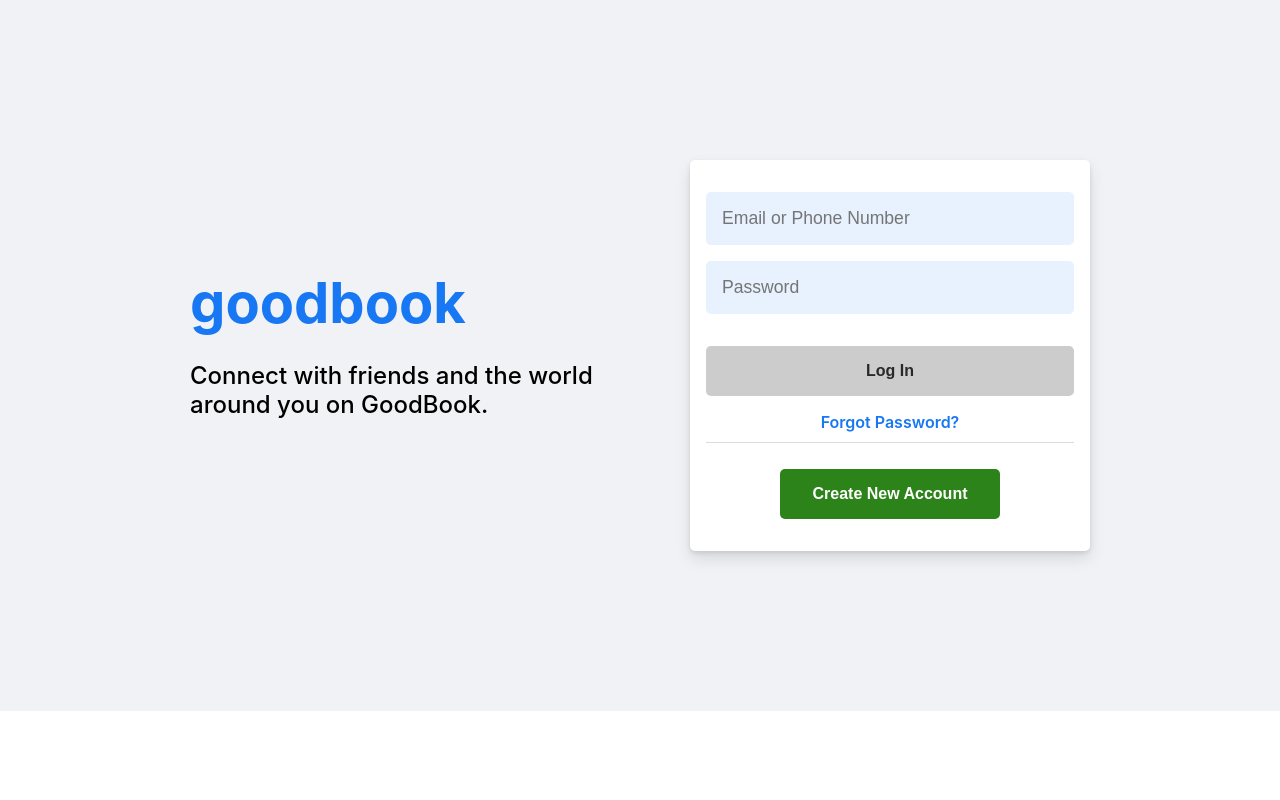
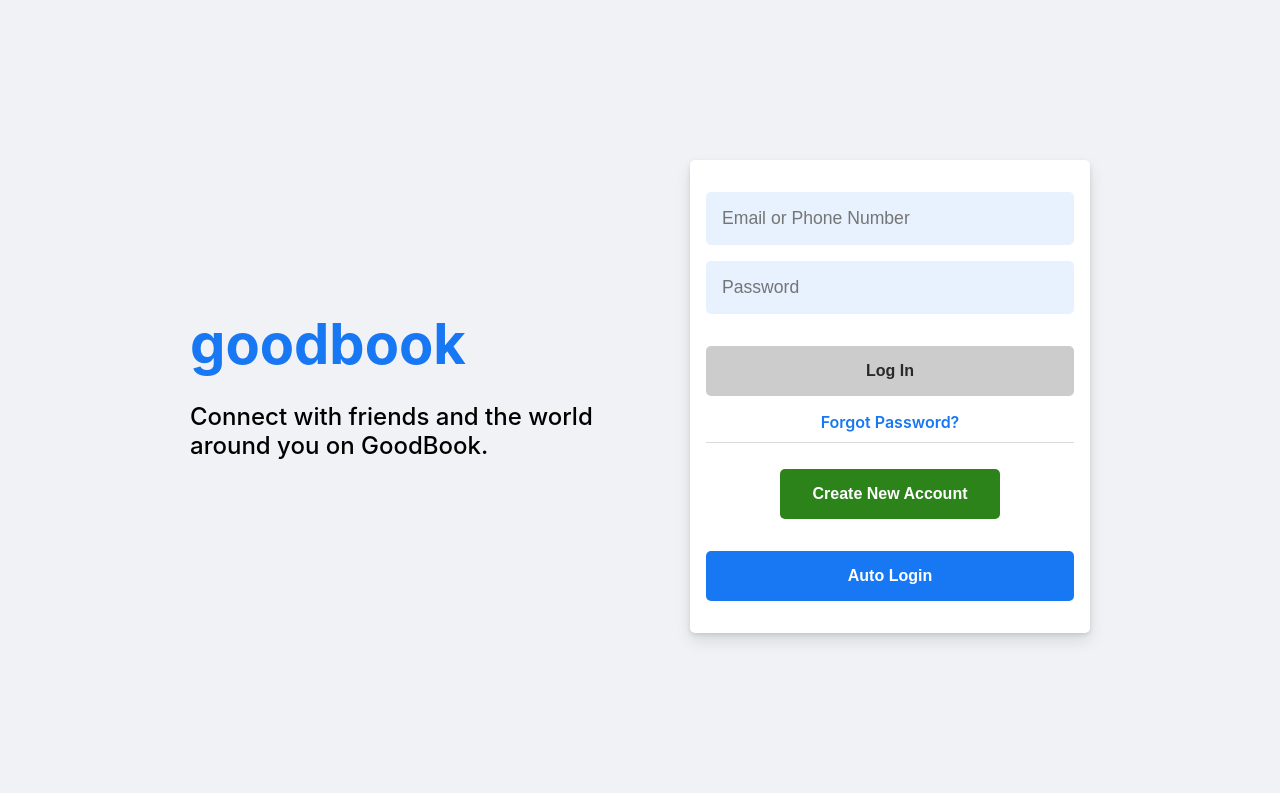
Before and after one commit to Naoto-110616/Goodbook_react-app, a React (Create React App) app in the folder goodbook-react/: page /auth in a window 1280 px wide. Built offline with nearby package versions, Linux system fonts and the light colour scheme.

Commit message:
add auto login function

```diff
--- a/goodbook-react/src/components/Login/Login.js
+++ b/goodbook-react/src/components/Login/Login.js
@@ -12,9 +12,43 @@ import MediaQuery from "react-responsive";
 const isEmail = (value) => value.includes("@");
 const isPassword = (value) => value.length >= 6;
 
+const Login = (props) => {
+	const history = useHistory();
 
-const Login = (props) => {
-	const history = useHistory()
+	const autoLoginHandler = (event) => {
+		event.preventDefault();
+		if (!formIsValid) {
+			return;
+		}
+		fetch(
+			"https://identitytoolkit.googleapis.com/v1/accounts:signInWithPassword?key=AIzaSyBV_HDSl0eps1HRi2_oXPPseJrYlUvBzys",
+			{
+				method: "POST",
+				body: JSON.stringify({
+					email: "test@test.com",
+					password: "aaaaaaa",
+					returnSecureToken: true,
+				}),
+				headers: {
+					"Content-Type": "application/json",
+				},
+			}
+		).then((res) => {
+			if (res.ok) {
+				resetEmail();
+				resetPassword();
+				history.push("/home");
+			} else {
+				return res.json().then((data) => {
+					let errorMessage = "Authentication failed!";
+					if (data && data.error && data.error.message) {
+						errorMessage = data.error.message;
+					}
+					alert(errorMessage);
+				});
+			}
+		});
+	};
 
 	const {
 		value: emailValue,
@@ -63,8 +97,8 @@ const Login = (props) => {
 			}
 		).then((res) => {
 			if (res.ok) {
-				resetEmail()
-				resetPassword()
+				resetEmail();
+				resetPassword();
 				history.push("/home");
 			} else {
 				return res.json().then((data) => {
@@ -142,6 +176,7 @@ const Login = (props) => {
 						<Button signup={true} onClick={props.onShowSignup}>
 							Create New Account
 						</Button>
+						<Button onClick={autoLoginHandler}>Auto Login</Button>
 					</div>
 				</div>
 			</section>
```
